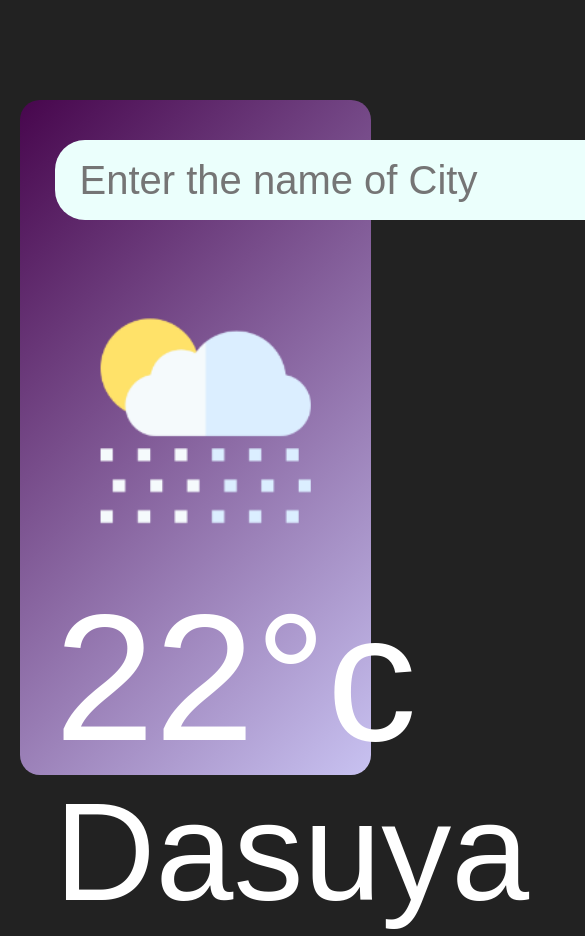
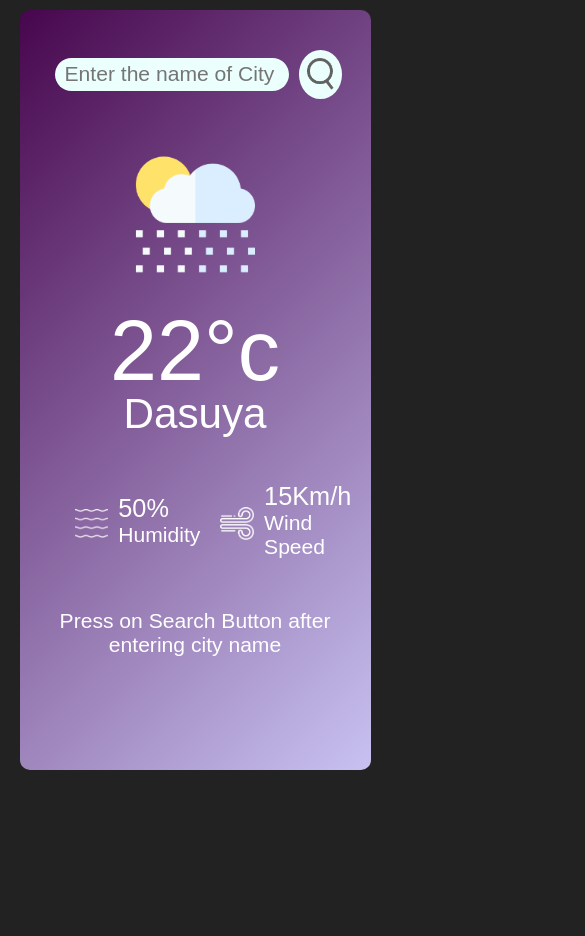
Before and after one commit to Harsahibjit-Singh/weatherwebapp, a plain HTML site: page index.html in a window 390 px wide. Shown: the top 936 px of the page, 585 px wide, since content can reach past the window. After the commit the page ends 844 px from the top, so only its background shows below. Drawn offline with Linux system fonts and the light colour scheme.

Commit message:
first commit

```diff
--- a/style.css
+++ b/style.css
@@ -11,7 +11,7 @@ body{
 .card{
     width:90%;
     max-width: 470px;
-    background: linear-gradient(135deg, #00feba,#5b548a);
+    background: linear-gradient(135deg, #fe7200,#dbdd73);
     color: #fff;
     margin: 100px auto 0;
     border-radius: 20px;
@@ -105,71 +105,70 @@ body{
 }
 @media only screen and (max-width: 1000px) {
     .card{
-        height: 80vh;
+        height: 90vh;
         background: linear-gradient(135deg, #47064d,#c8c2f1);
-        max-width: 770px;
-        color: #fff;
+        max-width: 95vw;
+        margin: 10px auto 0;
+        border-radius: 10px;
     }
+    .search{
+        width: 80vw;
+        display: flex;
+        align-items: center;
+        justify-content: space-between;
+    }
+    .search input{
+        height: 4vh;
+        font-size: 2.5vh;
+        width: 60vw;
+        padding: 10px ;
+        border-radius: 30px;
+        margin-right: 10px;
 
-    .search input{
-        height: 80px;
-        font-size: 40px;
     }
     .search button{
         border-radius: 60%;
-        width: 90px;
-        height: 80px;
+        width: 24vw;
+        height: 5.8vh;
+        padding: 8px ;
+        margin-right: 20vw;
     }
     .search button img{
-        width: 30px;
-    }
-    /* .weather{
-        width: 170px;
-        height: 190px;
-        margin-top: 30px;
-    } */
-    .weather-icon{
-        width: 300px;
-        height: 300px;
-        margin-top: 50px;
+        width: 7vw;
     }
     .weather h1{
-        font-size: 180px;
-        font-weight:500;
+        font-size: 10vh;
     }
     .weather h2{
-        font-size: 140px;
-        font-weight:400;
-        margin-top: -10px;
+        font-size: 5vh;
     }
     .details{
         display: flex;
         align-items: center;
         justify-content: space-between;
-        padding: 0 20px;
-        margin-top: 50px;
     }
     .col{
         display: flex;
         align-items: center;
         text-align: left;
+        padding-right: 20px;
     }
     .col img{
-        width: 80px;
+        width: 4vh;
         margin-right: 10px;
     }
     .humidity, .wind{
-        font-size: 40px;
+        font-size: 3vh;
         margin-top: -6px;
     }
     .parameter{
-        font-size: 35px;
+        font-size: 2.5vh;
     }
     .error{
         text-align: center;
         display: flex;
         justify-content: center;
-        font-size: 14px;
+        font-size: 3vh;
         margin-top: 10px;
         margin-right: 50px;
         display: none;
@@ -178,19 +177,17 @@ body{
         text-align: center;
         display: flex;
         justify-content: center;
-        font-size: 14px;
+        font-size: 4vh;
         margin-top: 10px;
         margin-right: 50px;
         display: none;
     }
     .smscfillmess{
-        padding-top: 200px;
+        padding-top: 50px;
         text-align: center;
         display: flex;
         justify-content: center;
-        font-size: 30px;
-        margin-top: 10px;
-        margin-right: 50px;
+        font-size: 2.5vh;
         font-family:  sans-serif;
     }
-  }
+}
```
